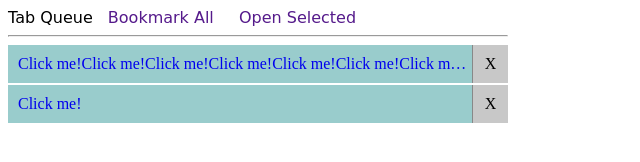
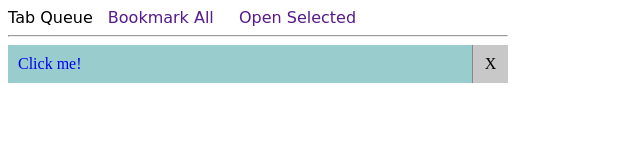
Before and after one commit to patrick-ryan/firefox-queue-addon, a website: page data/panel.html in a window 1280 px wide. Shown: the whole page, without its empty margins (0-640 px from the left). Drawn offline with Linux system fonts and the light colour scheme.

Commit message:
css cleanup

```diff
--- a/data/panel.html
+++ b/data/panel.html
@@ -13,10 +13,10 @@
         <a id="open" class="options" href="">Open Selected</a>
     </div>
     <hr>
-    <div class="item">
+    <!-- <div class="item">
         <a class="link" href="www.example.com">Click me!Click me!Click me!Click me!Click me!Click me!Click me!Click me!Click me!Click me!Click me!Click me!</a>
         <a class="deq" href="www.example.com">X</a>
-    </div>
+    </div> -->
     <div class="item">
         <a class="link" href="www.example.com">Click me!</a>
         <a class="deq" href="www.example.com">X</a>
```
Also changed, not shown: 1 other file.
